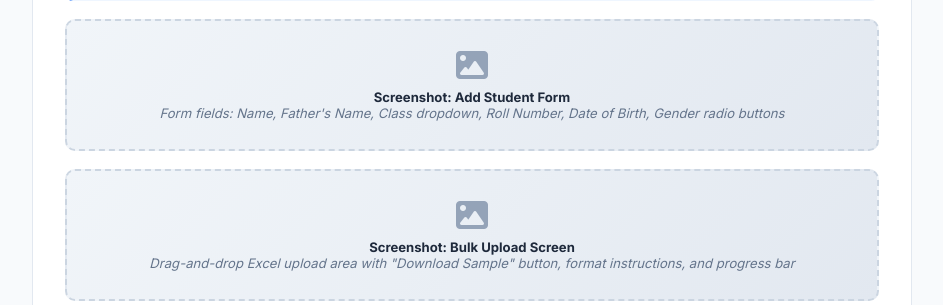
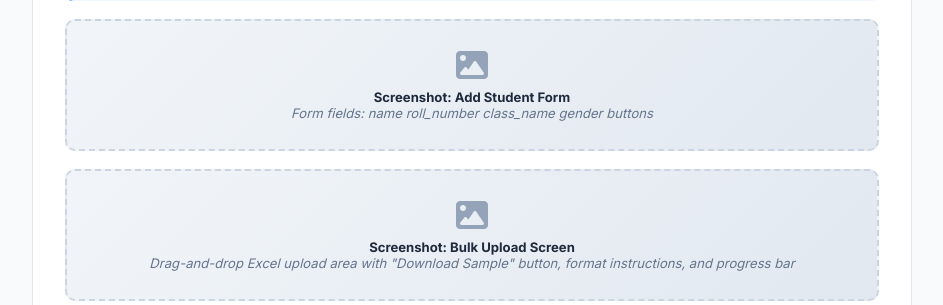
Before and after one commit to sushilnic/PadhaiWithAISTATE, a Django app: page /user-manual/ in a window 1280 px wide. Shown: the part 2864-3169 px from the top of the page, without its empty margins (288-1231 px from the left). Run offline with Django 5.2, Linux system fonts and the light colour scheme; some libraries are stand-ins or nearby versions.

Commit message:
23072026-1623

```diff
--- a/school_project/school_app/templates/school_app/misc/user_manual.html
+++ b/school_project/school_app/templates/school_app/misc/user_manual.html
@@ -476,7 +476,7 @@
                 <div class="info-box info-tip"><i class="fas fa-lightbulb"></i><div><strong>Bulk Upload:</strong> To add many students at once, use <strong>Upload Student Data</strong> from the dashboard. Download the sample Excel file, fill it, and upload.</div></div>
                 <div class="screenshot">
                     <i class="fas fa-image"></i>
-                    <p><strong>Screenshot: Add Student Form</strong><br>Form fields: Name, Father's Name, Class dropdown, Roll Number, Date of Birth, Gender radio buttons</p>
+                    <p><strong>Screenshot: Add Student Form</strong><br>Form fields: name roll_number class_name gender buttons</p>
                 </div>
                 <div class="screenshot">
                     <i class="fas fa-image"></i>
```
